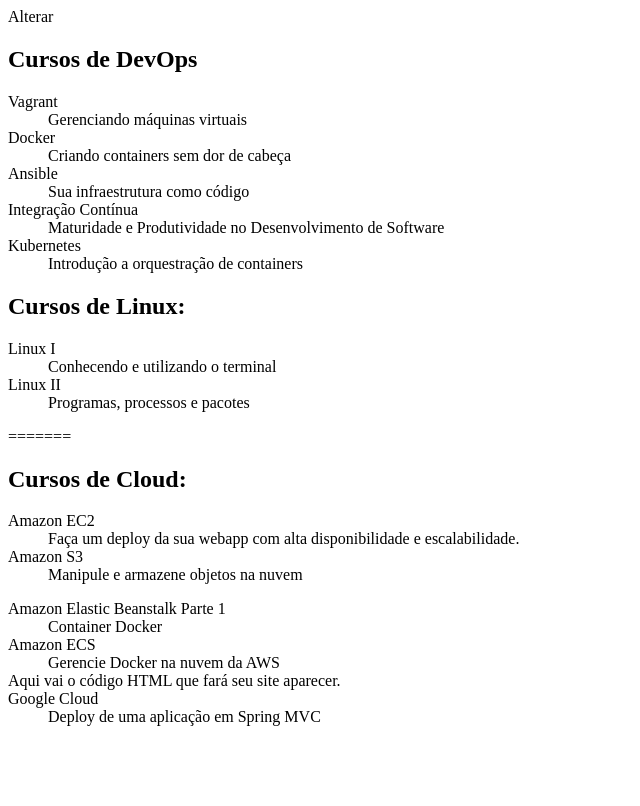
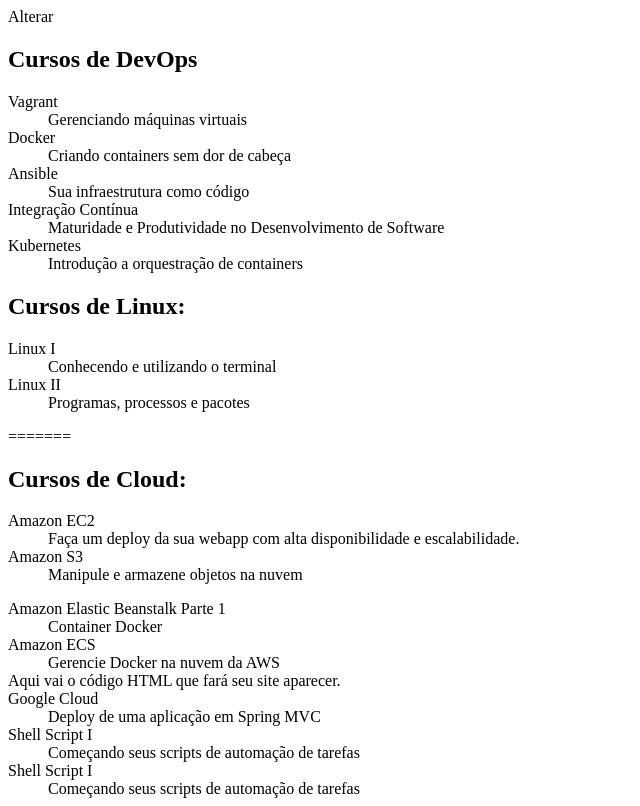
Before and after one commit to tonnyluiz00/alura-git, a plain HTML site: page index.html in a window 1280 px wide. Shown: the whole page, without its empty margins (0-640 px from the left). Drawn offline with Linux system fonts and the light colour scheme.

Commit message:
Corrigindo bug: Cursos de Shell faltantes

```diff
--- a/index.html
+++ b/index.html
@@ -57,9 +57,11 @@ Alterar
     <dt>Google Cloud</dt>
     <dd>Deploy de uma aplicação em Spring MVC</dd>
 
+    <dt>Shell Script I</dt>
+    <dd>Começando seus scripts de automação de tarefas</dd>
 
-
-
+    <dt>Shell Script I</dt>
+    <dd>Começando seus scripts de automação de tarefas</dd>
   </body>
 
 </html>
```
